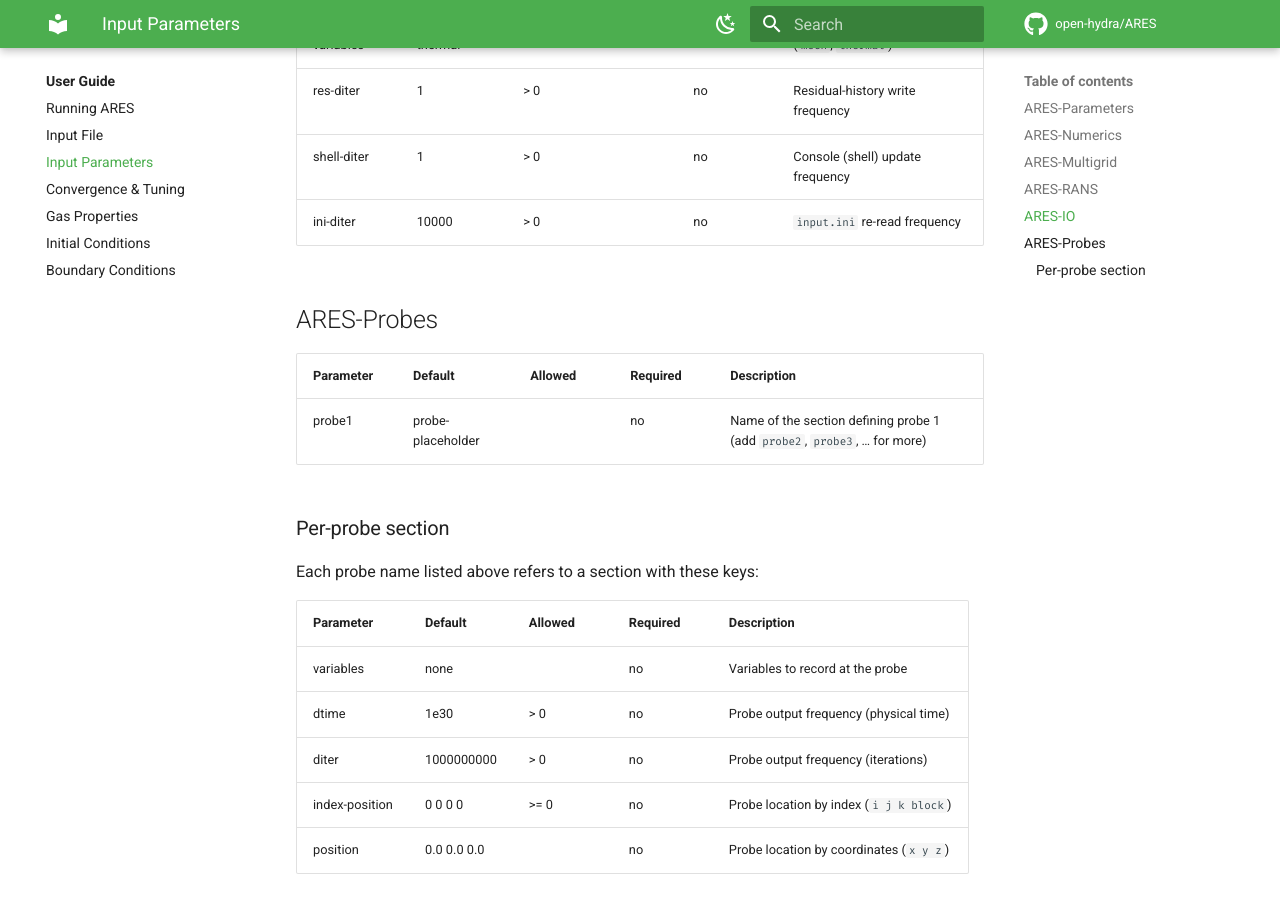
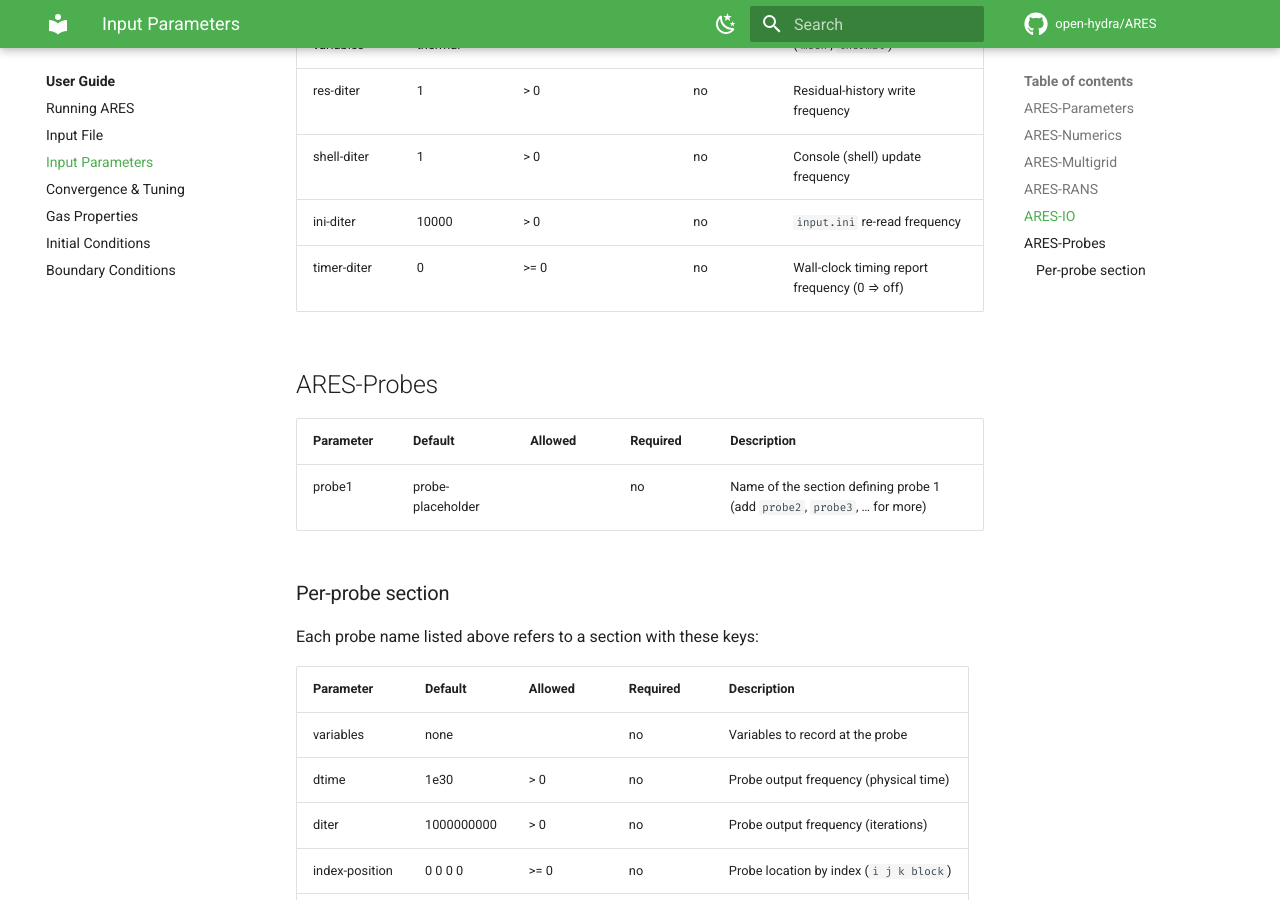
Before and after one commit to open-hydra/ARES, an MkDocs documentation site: the page built from docs/user/registry.md, in a window 1280 px wide and 900 px high, scrolled down 3840 px. Built offline with MkDocs 1.6.1 and Material for MkDocs 9.7.7, drawn with Linux system fonts in a browser that asks for light colours; comment, search, counter and statistics services are not loaded.

Commit message:
improve inlined docs and registry docs

```diff
--- a/docs/user/registry.md
+++ b/docs/user/registry.md
@@ -76,6 +76,7 @@ Per-level iteration counts. The number of levels is set by the `levels` key; one
 | res-diter | 1 | > 0 | no | Residual-history write frequency |
 | shell-diter | 1 | > 0 | no | Console (shell) update frequency |
 | ini-diter | 10000 | > 0 | no | `input.ini` re-read frequency |
+| timer-diter | 0 | >= 0 | no | Wall-clock timing report frequency (0 ⇒ off) |
 
 ## ARES-Probes
 
```
Also changed, not shown: 2 other files.
